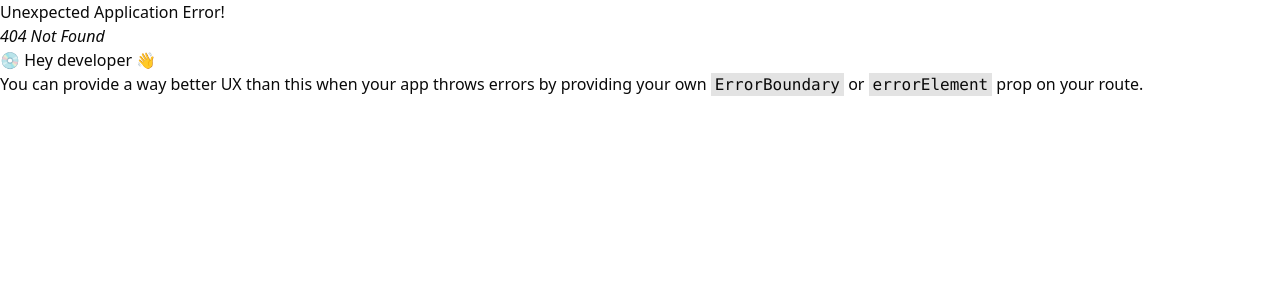
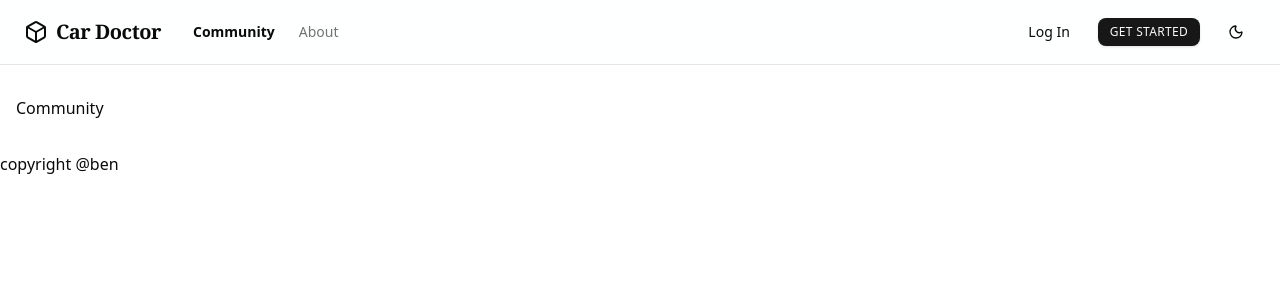
Before and after one commit to benjaminhuanghuang/car-doctor, a React (Vite) app in the folder apps/web/: page /community in a window 1280 px wide. Before the commit this address had no page. Shown: the top 300 px of the page. Built offline with nearby package versions, Linux system fonts and the light colour scheme.

Commit message:
navbar style

```diff
--- a/apps/web/src/components/ThemeToggle.tsx
+++ b/apps/web/src/components/ThemeToggle.tsx
@@ -1,7 +1,7 @@
-import { Moon, Sun } from "lucide-react";
+import { Moon, Sun } from 'lucide-react';
 
-import { useTheme } from "./ThemeContext";
-import { Button } from "@/components/ui/button";
+import { useTheme } from './ThemeContext';
+import { Button } from '@/components/ui/button';
 
 export function ThemeToggle() {
   const { theme, setTheme } = useTheme();
@@ -10,19 +10,9 @@ export function ThemeToggle() {
     <Button
       variant="ghost"
       className="justify-start p-2"
-      onClick={() => setTheme(theme === "dark" ? "light" : "dark")}
+      onClick={() => setTheme(theme === 'dark' ? 'light' : 'dark')}
     >
-      {theme === "dark" ? (
-        <>
-          <Sun className="h-6 w-6" />
-          Light Mode
-        </>
-      ) : (
-        <>
-          <Moon className="h-6 w-6" />
-          Dark Mode
-        </>
-      )}
+      {theme === 'dark' ? <Sun className="h-6 w-6" /> : <Moon className="h-6 w-6" />}
     </Button>
   );
 }
--- a/apps/web/src/components/layout/Navbar.tsx
+++ b/apps/web/src/components/layout/Navbar.tsx
@@ -30,14 +30,19 @@ export default function Navbar() {
     <header className="navbar">
       <nav className="inner">
         <div className="left">
-          <div className="brand">
+          <NavLink to="/" className="brand">
             <Box className="logo" />
 
             <span className="name">Car Doctor</span>
-          </div>
+          </NavLink>
 
           <ul className="links">
-            <a href="#">Community</a>
+            <NavLink to="/community" className={({ isActive }) => (isActive ? 'active' : '')}>
+              Community
+            </NavLink>
+            <NavLink to="/about" className={({ isActive }) => (isActive ? 'active' : '')}>
+              About
+            </NavLink>
           </ul>
         </div>
 
--- a/apps/web/src/components/layout/RootLayout.tsx
+++ b/apps/web/src/components/layout/RootLayout.tsx
@@ -16,9 +16,9 @@ const RootLayout = () => {
   return (
     <>
       {user ? (
-        <div className="min-h-screen bg-gray-50">
+        <div className="min-h-screen bg-background">
           <Navbar />
-          <main className="mx-auto px-4 py-8">
+          <main className="mx-auto px-4 py-8 pt-24 max-w-7xl">
             <Outlet />
           </main>
           <Footer />
--- a/apps/web/src/index.css
+++ b/apps/web/src/index.css
@@ -152,6 +152,10 @@
 
           a {
             @apply text-sm font-medium text-muted-foreground hover:text-foreground transition-colors;
+
+            &.active {
+              @apply text-foreground font-semibold;
+            }
           }
         }
       }
@@ -177,4 +181,8 @@
       }
     }
   }
+
+  .home {
+    @apply min-h-screen bg-background relative overflow-x-hidden text-foreground;
+  }
 }
--- /dev/null
+++ b/apps/web/src/pages/Community.tsx
@@ -0,0 +1,7 @@
+import React from 'react';
+
+const Community = () => {
+  return <div>Community</div>;
+};
+
+export default Community;
--- a/apps/web/src/pages/Home.tsx
+++ b/apps/web/src/pages/Home.tsx
@@ -1,7 +1,7 @@
 import React from 'react';
 
 const Home = () => {
-  return <div>Home</div>;
+  return <div className="page">Home</div>;
 };
 
 export default Home;
```
Also changed, not shown: apps/web/src/router.tsx (+14 -0 lines).
